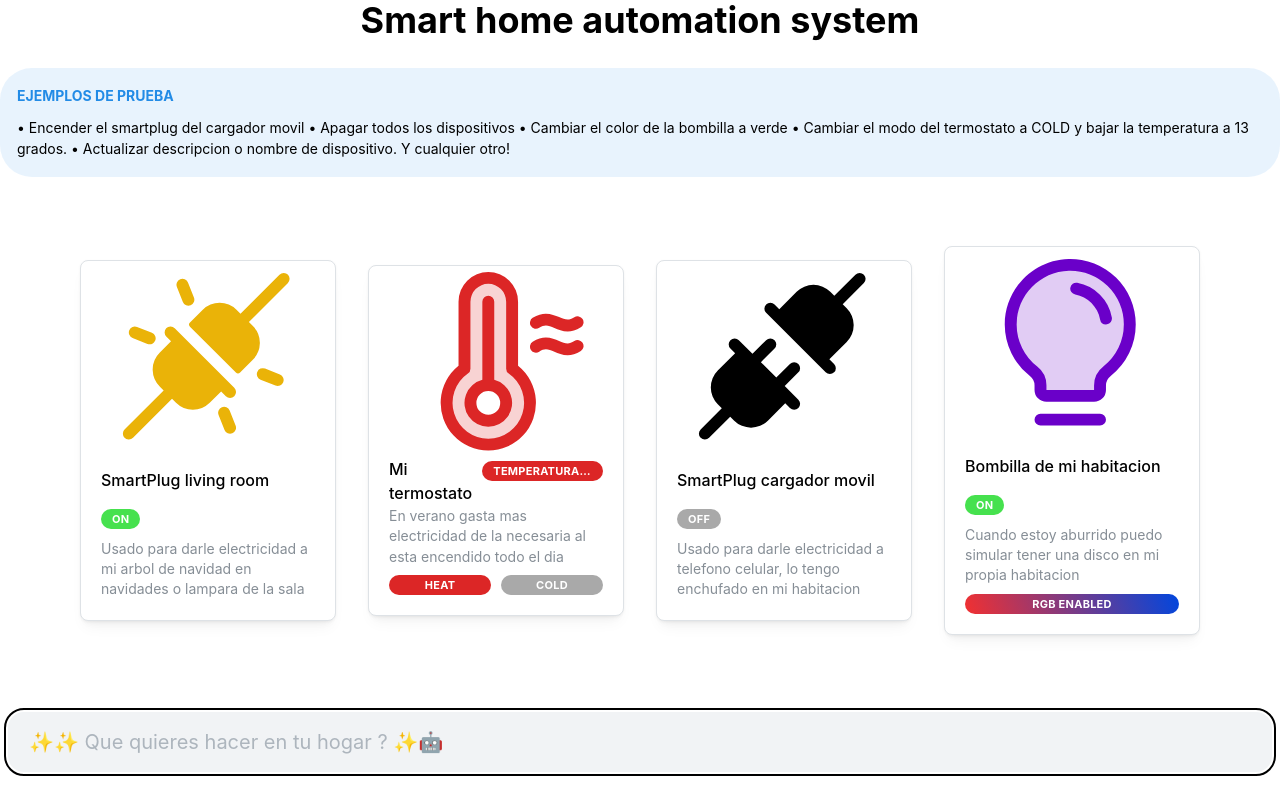
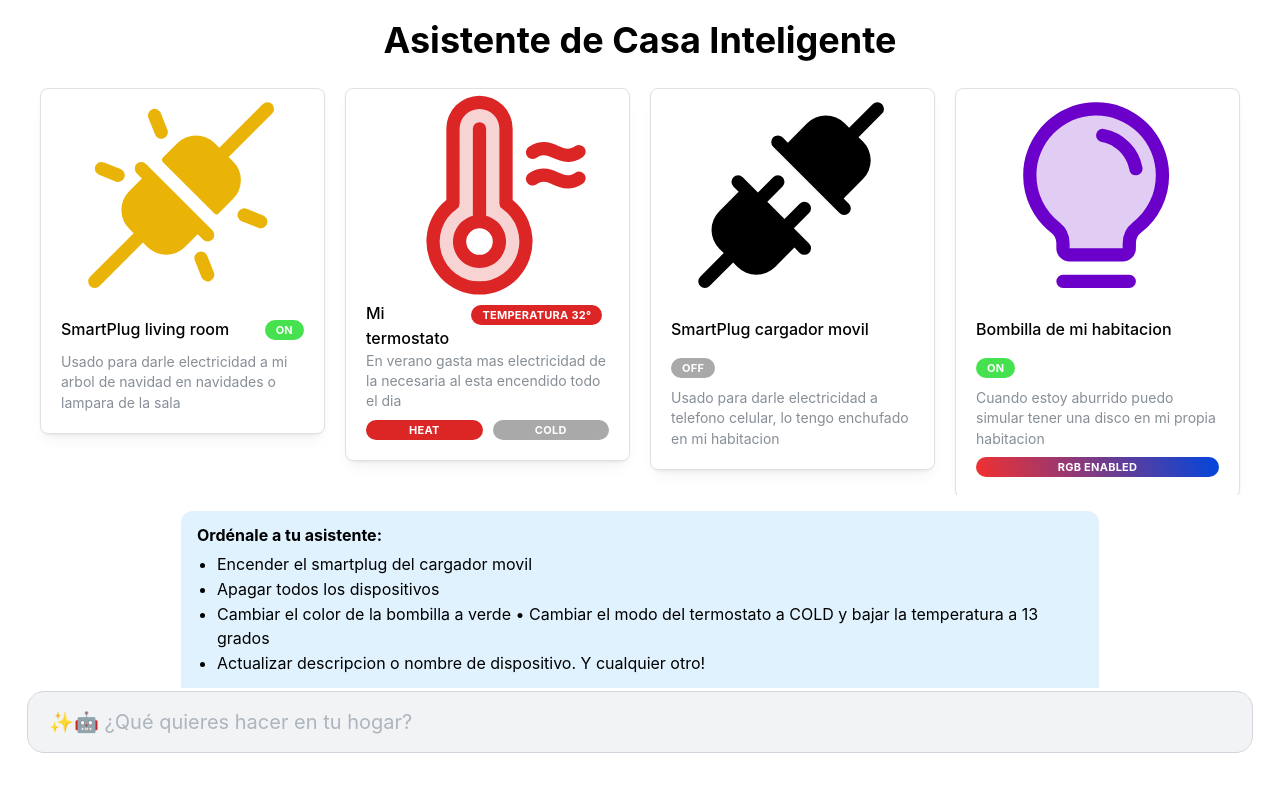
Before and after one commit to alejandroolmed59/home-assistant-gpt, a Next.js app: page / in a window 1280 px wide. Built offline with nearby package versions, Linux system fonts and the light colour scheme.

Commit message:
novia's touch

```diff
--- a/components/Smartbulb.tsx
+++ b/components/Smartbulb.tsx
@@ -8,7 +8,6 @@ export const SmartBulbComponent = (props: {
   color: string;
 }) => {
   return (
-    <div className="w-1/5 mx-4">
     <Card shadow="sm" padding="lg" radius="md" withBorder>
       <Card.Section>
         {props.switch === "ON" ? (
@@ -42,6 +41,5 @@ export const SmartBulbComponent = (props: {
         RGB enabled
       </Badge>
     </Card>
-    </div>
   );
 };
--- a/components/Smartplug.tsx
+++ b/components/Smartplug.tsx
@@ -7,7 +7,6 @@ export const SmartplugComponent = (props: {
   switch: "ON" | "OFF";
 }) => {
   return (
-    <div className="w-1/5 mx-4">
     <Card shadow="sm" padding="lg" radius="md" withBorder>
       {
         //<Card.Section style={{ color: props.color }}> }
@@ -31,6 +30,5 @@ export const SmartplugComponent = (props: {
         {props.description}
       </Text>
     </Card>
-    </div>
   );
 };
--- a/components/Termostato.tsx
+++ b/components/Termostato.tsx
@@ -14,7 +14,6 @@ export const TermostatoComponent = (props: {
   mode: "HEAT" | "COLD";
 }) => {
   return (
-    <div className="w-1/5 mx-4">
     <Card shadow="sm" padding="lg" radius="md" withBorder>
       <Card.Section>
         {props.switch === "OFF" ? (
@@ -65,6 +64,5 @@ export const TermostatoComponent = (props: {
         </Grid.Col>
       </Grid>
     </Card>
-    </div>
   );
 };
--- a/components/dashboard/index.tsx
+++ b/components/dashboard/index.tsx
@@ -84,29 +84,15 @@ export default function Page() {
     setDevices(modifiedState);
   };
   return (
-    <div className="flex flex-col gap-2 h-screen">
+    <div className="flex flex-col gap-2 h-screen p-5">
       <h1 className="text-4xl font-bold text-center">
-        Smart home automation system
+        Asistente de Casa Inteligente
       </h1>
-      <div className="flex justify-center items-center mt-5">
-        <Alert
-          variant="light"
-          color="blue"
-          withCloseButton={false}
-          title="EJEMPLOS DE PRUEBA"
-          radius="xl"
-        >
-          • Encender el smartplug del cargador movil • Apagar todos los
-          dispositivos • Cambiar el color de la bombilla a verde • Cambiar el
-          modo del termostato a COLD y bajar la temperatura a 13 grados. •
-          Actualizar descripcion o nombre de dispositivo. Y cualquier otro!
-        </Alert>
-      </div>
-      <div className="flex flex-col justify-center items-center h-screen max-h-screen overflow-y-auto">
-        <div className="flex flex-wrap justify-center items-center">
+      <div className="h-screen max-h-screen overflow-y-auto grid grid-cols-12 gap-5 p-5">
         {devices.map((device) => {
+          let component: JSX.Element;
           if (device.type === "smartplug") {
-              return (
+            component = (
               <SmartplugComponent
                 key={device.id}
                 name={device.name}
@@ -115,7 +101,7 @@ export default function Page() {
               />
             );
           } else if (device.type === "smartbulb") {
-              return (
+            component = (
               <SmartBulbComponent
                 key={device.id}
                 name={device.name}
@@ -125,7 +111,7 @@ export default function Page() {
               />
             );
           } else if (device.type === "thermostat") {
-              return (
+            component = (
               <TermostatoComponent
                 key={device.id}
                 name={device.name}
@@ -136,22 +122,52 @@ export default function Page() {
               />
             );
           } else {
-              return <CardDemo />;
+            component = <CardDemo />;
           }
+          return (
+            <div
+              className="col-span-12 sm:col-span-3"
+              children={component}
+            ></div>
+          );
         })}
       </div>
+
+      <div className="bottom-0 p-2 w-full mb-5">
+        <div className="flex justify-center mb-1">
+          <div className="rounded-t-xl px-4 py-3 bg-sky-100 w-full md:w-3/4">
+            <h4 className="font-bold mb-1">Ordénale a tu asistente:</h4>
+            <div className="pl-5">
+              <ul className="list-disc">
+                <li>Encender el smartplug del cargador movil</li>
+                <li>Apagar todos los dispositivos</li>
+              </ul>
+
+              <ul className="list-disc">
+                <li>
+                  Cambiar el color de la bombilla a verde • Cambiar el modo del
+                  termostato a COLD y bajar la temperatura a 13 grados
+                </li>
+                <li>
+                  Actualizar descripcion o nombre de dispositivo. Y cualquier
+                  otro!
+                </li>
+              </ul>
             </div>
-      <div className="bottom-0 p-2 w-full mb-5">
+          </div>
+        </div>
         <Input
           value={input}
-          placeholder="✨✨ Que quieres hacer en tu hogar ? ✨🤖"
+          placeholder="✨🤖 ¿Qué quieres hacer en tu hogar?"
           onChange={(event) => {
             setInput(event.target.value);
           }}
           variant="filled"
           size="xl"
           radius="lg"
-          classNames={{ input: "outline outline-2 outline-offset-2" }}
+          classNames={{
+            input: "outline outline-1 outline-gray-300",
+          }}
           onKeyDown={async (event) => {
             if (event.key === "Enter") {
               await onSendCommand();
```
Also changed, not shown: utils/devices.ts (+4 -4 lines). Lines whose indentation alone changed are shown as unchanged.
